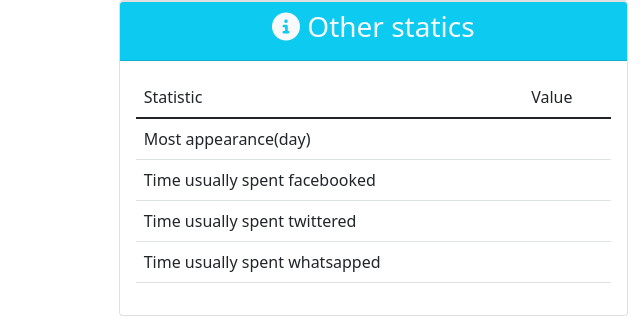
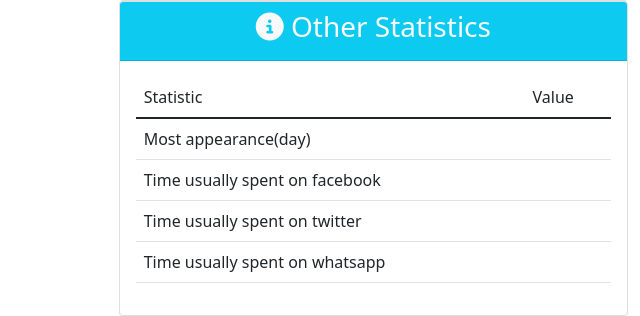
Before and after one commit to jet2018/benjy, a Django app: a page that uses templates/single.html in a window 1280 px wide. Shown: the part 792-1108 px from the top of the page, without its empty margins (640-1280 px from the left). Run offline with Django 3.2, Linux system fonts and the light colour scheme; data that the repository does not hold is empty; some libraries are stand-ins or nearby versions.

Commit message:
few changes

```diff
--- a/api/views.py
+++ b/api/views.py
@@ -1,8 +1,6 @@
 from django.contrib.auth.models import User, auth
 from django.shortcuts import render
-from api.serializers import UsageDataSerializer
 from rest_framework.decorators import api_view
-from rest_framework import generics
 from django.http.response import JsonResponse
 import requests
 from django.views.generic import TemplateView
@@ -18,18 +16,23 @@
     template_name = 'home.html'
     redirect_field_name = 'redirect_to'
 
+    # add extra data to show in the templates
     def get_context_data(self, **kwargs):
+        # extending the super data being carried
         context = super().get_context_data(**kwargs)
+        # perform a fetch request to get data from firebase
         get_data = requests.get(
             'https://devicemonitor-2e4ba-default-rtdb.firebaseio.com/users.json')
+        # convert the data to json format
         data = get_data.json()
+        # add the data to the context
         eachUser = []
-        fb = []
-        wp = []
-        tw = []
-        sn = []
-        inst = []
-        reddit = []
+        fb = []  # facebook data
+        wp = []  # whatsapp data
+        tw = []  # twitter data
+        sn = []  # snapchat data
+        inst = []  # instagram data
+        reddit = []  # reddit data
         for a in data:
             all_data = data[a]
 
@@ -120,6 +123,7 @@
     get_data = requests.get(
         'https://devicemonitor-2e4ba-default-rtdb.firebaseio.com/users.json')
     data = get_data.json()
+    # filter out the required username
     user_data = data['{}'.format(username)]
     fb = []
     wp = []
--- a/templates/home.html
+++ b/templates/home.html
@@ -22,7 +22,7 @@
 </section>
 
 <section id="stats">
-    <h1 class="p-3 text-info">Statics</h1>
+    <h1 class="p-3 text-info">Statistics</h1>
     <table class="table table-striped">
         <thead>
             <td>Username</td>
--- a/templates/single.html
+++ b/templates/single.html
@@ -87,7 +87,7 @@
         <div class="card">
             <div class="card-header bg-info text-light">
                 <h3 class="text-center">
-                    <i class="fas fa-info-circle"></i> Other statics
+                    <i class="fas fa-info-circle"></i> Other Statistics
                 </h3>
 
             </div>
@@ -103,15 +103,15 @@
                             <td id="mode"></td>
                         </tr>
                         <tr>
-                            <td>Time usually spent facebooked</td>
+                            <td>Time usually spent on facebook</td>
                             <td id="modefb"></td>
                         </tr>
                         <tr>
-                            <td>Time usually spent twittered</td>
+                            <td>Time usually spent on twitter</td>
                             <td id="modetw"></td>
                         </tr>
                         <tr>
-                            <td>Time usually spent whatsapped</td>
+                            <td>Time usually spent on whatsapp</td>
                             <td id="modewh"></td>
                         </tr>
                     </tbody>
```
Also changed, not shown: db.sqlite3.
